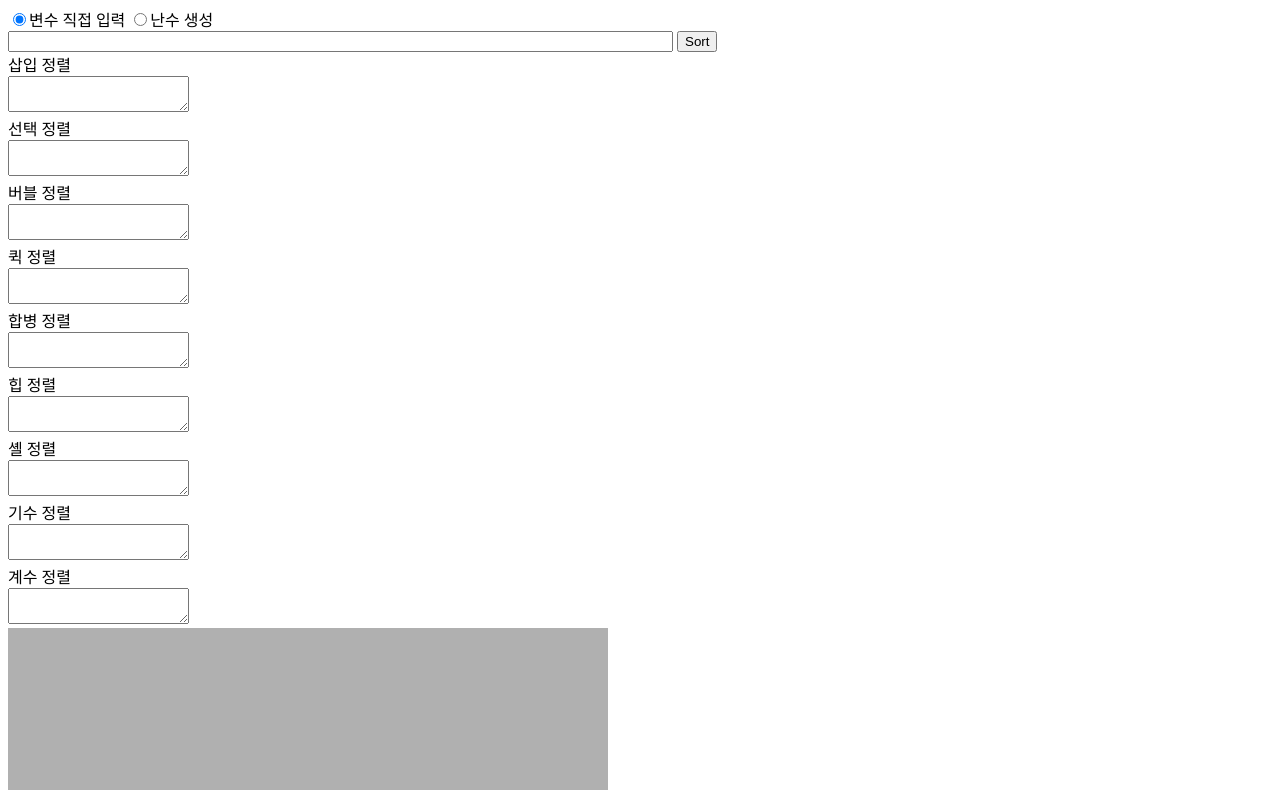
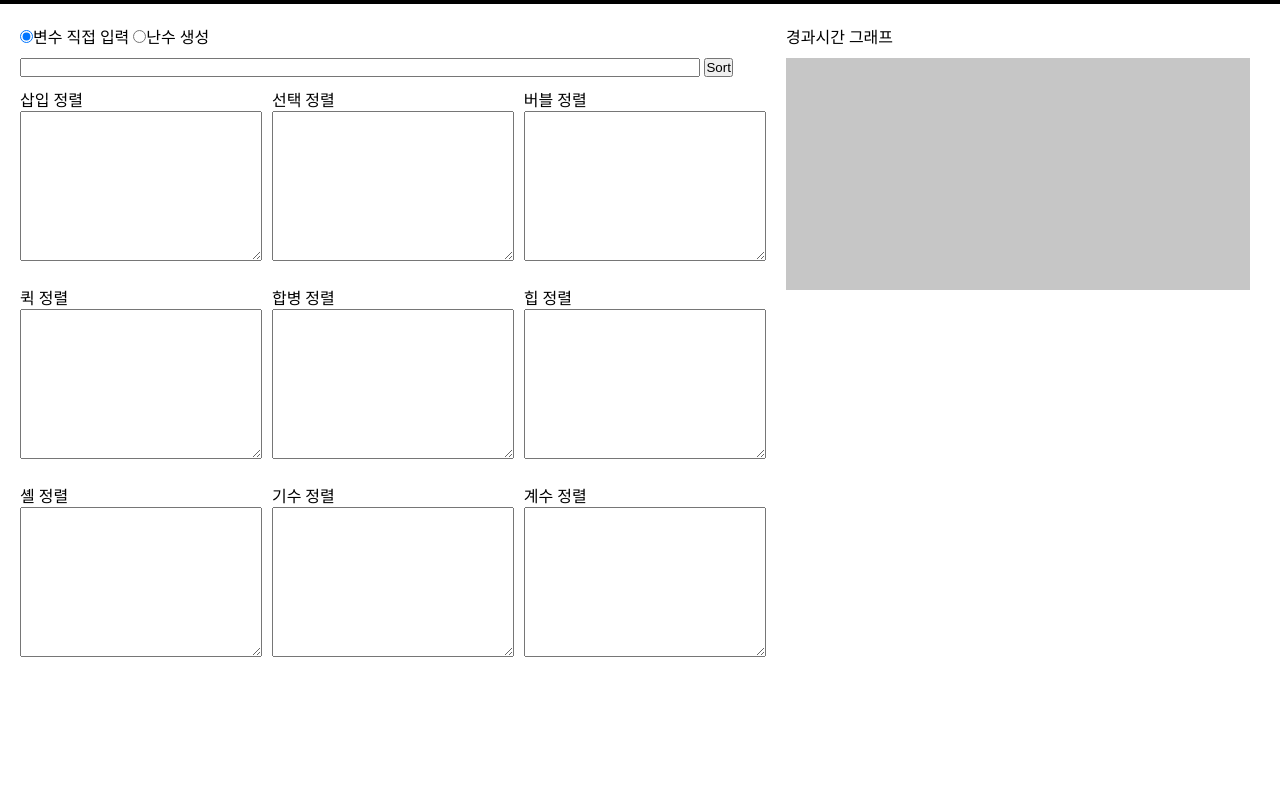
Before and after one commit to HWooKim97/sorting_algorithms, a plain HTML site: page index.html in a window 1280 px wide. Shown: the part 73-863 px from the top of the page. After the commit the page ends 800 px from the top, so only its background shows below. Drawn offline with Linux system fonts and the light colour scheme.

Commit message:
layout modify

```diff
--- a/index.html
+++ b/index.html
@@ -11,60 +11,66 @@
     <header>
         <h1>Sorting Algorithms</h1>
     </header>
+
+    <div class="content">
     <form>
-        <input type="radio" name="num" class="js-radio-self" checked>변수 직접 입력
-        <input type="radio" name="num" class="js-radio-ran">난수 생성<br>
+        <input type="radio" name="num" class="radio-self" checked>변수 직접 입력
+        <input type="radio" name="num" class="radio-ran">난수 생성<br>
         <div class="self">
-            <input type="text" size="80" class="js-input">
-            <button type="button" class="js-btn-self">Sort</button>
+            <input type="text" class="input-self">
+            <button type="button" class="btn-self">Sort</button>
         </div>
         <div class="ran hiding">
-            변수 개수 : <input type="text">
-            최대값 : <input type="text">
-            <button type="button" class="js-btn-ran">Sort</button>
+            변수 개수 : <input type="text" class="input-cnt">
+            최대값 : <input type="text" class="input-max">
+            <button type="button" class="btn-ran">Sort</button>
         </div>
 
         <div class="result">
             <div class="insert">
                 삽입 정렬<br>
-                <textarea></textarea>
+                <textarea readonly></textarea>
             </div>
             <div class="select">
                 선택 정렬<br>
-                <textarea></textarea>
+                <textarea readonly></textarea>
             </div>
             <div class="bubble">
                 버블 정렬<br>
-                <textarea></textarea>
+                <textarea readonly></textarea>
             </div>
             <div class="quick">
                 퀵 정렬<br>
-                <textarea></textarea>
+                <textarea readonly></textarea>
             </div>
             <div class="merge">
                 합병 정렬<br>
-                <textarea></textarea>
+                <textarea readonly></textarea>
             </div>
             <div class="heap">
                 힙 정렬<br>
-                <textarea></textarea>
+                <textarea readonly></textarea>
             </div>
             <div class="shell">
                 셸 정렬<br>
-                <textarea></textarea>
+                <textarea readonly></textarea>
             </div>
             <div class="radix">
                 기수 정렬<br>
-                <textarea></textarea>
+                <textarea readonly></textarea>
             </div>
             <div class="count">
                 계수 정렬<br>
-                <textarea></textarea>
+                <textarea readonly></textarea>
             </div>
         </div>
     </form>
+    <div class="graph">
+        경과시간 그래프
+        <canvas class="canvas"></canvas>
+    </div>
+    </div>
 
-    <canvas class="js-canvas" width="600" height="300" style="background-color: rgb(176, 176, 176)"></canvas>
 
     <script src="script/main.js"></script>
     <script src="script/insert.js"></script>
--- a/script/main.js
+++ b/script/main.js
@@ -1,5 +1,5 @@
-const numInput = document.querySelector(".js-input");
-const numBtn = document.querySelector(".js-btn");
+const numInput = document.querySelector(".input");
+const numBtn = document.querySelector(".btn");
 
 let numArr = [];
 
--- a/style.css
+++ b/style.css
@@ -1,5 +1,7 @@
 *{
     box-sizing: border-box;
+    margin: 0;
+    padding: 0;
 }
 
 .hiding{
@@ -9,3 +11,62 @@
 .showing{
     display: block;
 }
+
+header{
+    max-width: 100%;
+    padding: 20px;
+    margin-bottom: 20px;
+    background-color: black;
+    color: white;
+    text-align: center;
+}
+
+.content{
+    display: flex;
+    margin-left : 20px;
+}
+
+form{
+    max-width: 60%;
+}
+
+.self .ran{
+    max-width: 100%;
+}
+
+.input-self{
+    width: 90%;
+    margin-top: 10px;
+}
+
+.result{
+    max-width: 100%;
+    display: flex;
+    flex-wrap: wrap;
+    align-content: stretch;
+}
+
+.result>div{
+    margin: 10px;
+    margin-left: 0;
+    width: 32%;
+}
+
+textarea{
+    width: 100%;
+    height: 150px;
+}
+
+.graph{
+    margin-right: 20px;
+    float: right;
+    width: 40%;
+    padding: 10px;
+    padding-top: 0;
+}
+
+canvas{
+    background-color: rgb(198, 198, 198);
+    width: 100%;
+    margin-top: 10px;
+}
```
Also changed, not shown: 1 other file.
